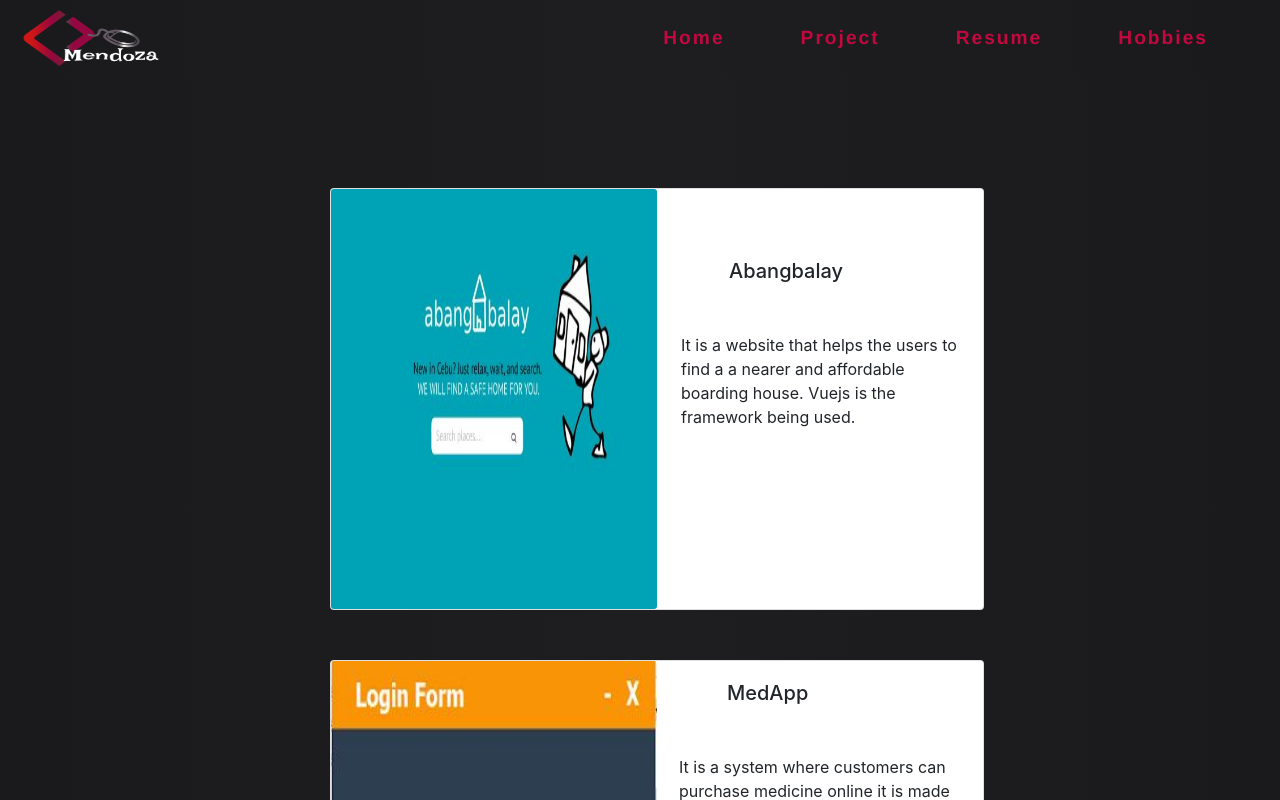
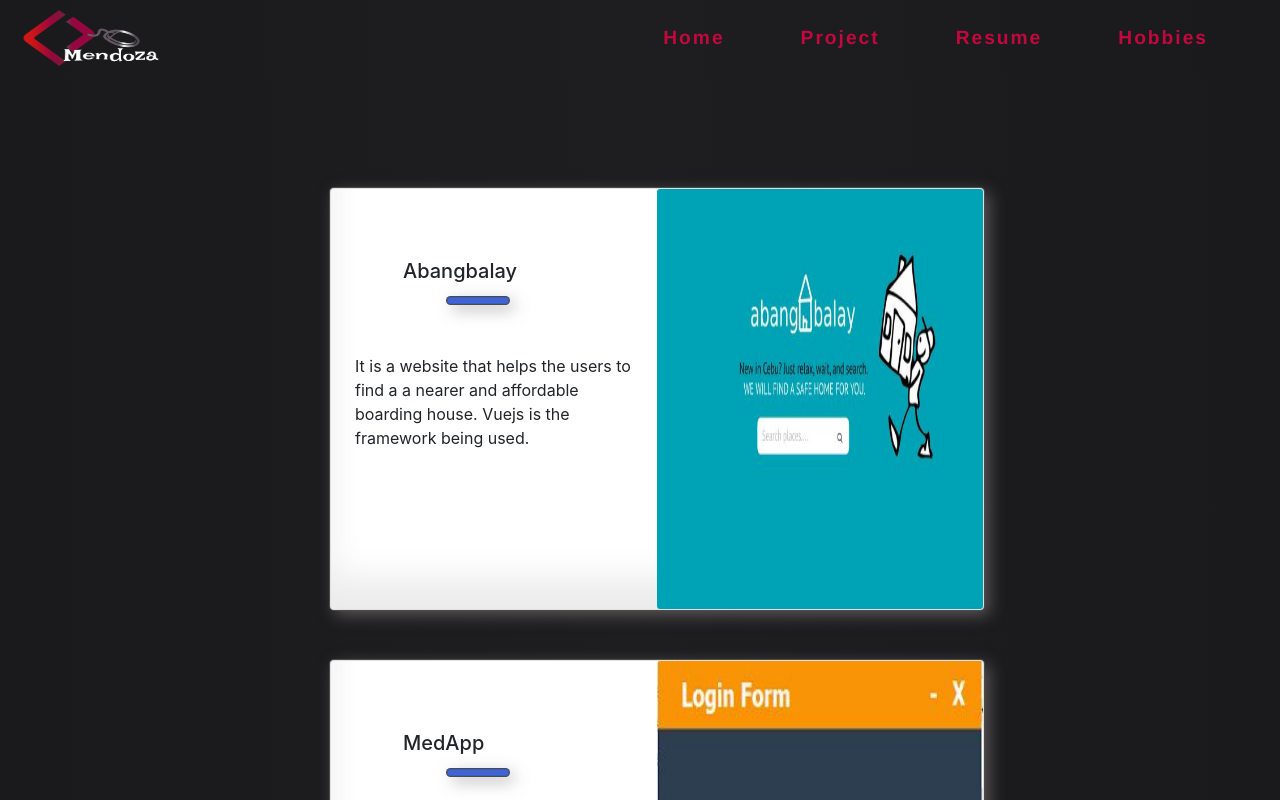
Before and after one commit to Gracejean/profile1, an Angular app: page /project in a window 1280 px wide. Shown: the top 800 px of the page. Built offline with nearby package versions, Linux system fonts and the light colour scheme.

Commit message:
you can do it

```diff
--- a/src/app/app.component.html
+++ b/src/app/app.component.html
@@ -23,7 +23,6 @@
     <router-outlet></router-outlet>
 
   </div>
-  <!-- <app-profile></app-profile> -->
   <div class="footer">
     <div class="row">
       <div class="col">
--- a/src/app/hobbies/hobbies.component.css
+++ b/src/app/hobbies/hobbies.component.css
@@ -6,13 +6,16 @@
 
 }
 .card {
-    /* padding: 20px;  */
+
     width: 402px;
     margin-top: 5%;
-    /* column-gap: 5%; */
-    /* text-align: justify; */
-    /* margin-left: 5%; */
-    /* margin: 5%; */
+    box-shadow:
+    inset 0 -2em 2em rgba(73, 71, 71, 0.1),
+          0 0  0 1px rgb(77, 74, 74),
+          0.3em 0.3em 1em rgba(126, 118, 118, 0.685);
+
+
+
 }
 
 main{
--- a/src/app/profile/profile.component.css
+++ b/src/app/profile/profile.component.css
@@ -48,15 +48,13 @@ i.card-img-top{
 }
 
     #back {
-        /* padding: 25px;  */
         width: 500px;
         height: 650px;
         margin-top: 1%;
             margin-bottom: 2%;
         position: relative;
         display: block;
-        background-color: rgba(214, 224, 226, 0.5);
-        /* box-shadow: 10px 10px #b9acb0; */
+        background-color:rgb(78,78,80);
 
     }
 
@@ -66,7 +64,7 @@ i.card-img-top{
         background-color: white;
         margin:100px ;
         margin-left: 185px;
-        background-color: rgba(214, 224, 226, 0.2);
+        background-color: rgb(78,78,80,0.5);
     }
 
     i.card-img-top{
@@ -99,7 +97,7 @@ i.card-img-top{
     }
 
     .post{
-        margin-left: 34%;
+        margin-left: 25%;
     }
 
     .card-text{
--- a/src/app/profile/profile.component.html
+++ b/src/app/profile/profile.component.html
@@ -1,22 +1,10 @@
 <div class="body">
-  <!-- <div class="card">
-    <img src="assets/hob3.jpg" class="card-img-top" alt="...">
-    <img src="assets/profile.jpg" alt="" class="image">
-    <div class="card-body">
-      <h5 class="card-title">Jeanilyn B. Mendoza</h5>
-      <span class="post">Web Developer</span><br><br>
-      <p class="card-text">Keep training and keep learning <br>until you get it right</p>
-    </div>
-  </div> -->
   <div class="card" id="back">
-    <!-- <img src="assets/hob3.jpg" class="card-img-top" alt="...">
-    <img src="assets/profile.jpg" alt="" class="image"> -->
     <div class="card" id="front">
       <img src="assets/profile.jpg" alt="" class="image">
       <div class="card-body">
         <h5 class="card-title">Jeanilyn B. Mendoza</h5>
         <span class="post">Web Developer</span><br><br>
-        <!-- <p class="card-text">Keep training and keep learning <br>until you get it right</p>? -->
       </div>
     </div>
     <div class="intro">
@@ -24,8 +12,7 @@
       <span>I'm Jeanilyn Mendoza,</span>
       <p>studied from University of San Carlos and take up Certificate in Computer Technology</p>
       <p>Keep training and keep learning <br>until you get it right</p>
+      <div class="card"></div>
     </div>
-
   </div>
-
 </div>
--- a/src/app/project/project.component.css
+++ b/src/app/project/project.component.css
@@ -15,6 +15,18 @@ main {
     max-width: 654px;
     margin-left: 33%;
     margin-top: 5%;
+    box-shadow:
+    inset 0 -2em 2em rgba(73, 71, 71, 0.1),
+          0 0  0 1px rgb(77, 74, 74),
+          0.3em 0.3em 1em rgba(126, 118, 118, 0.685);
+
+
+}
+
+#border {
+    background-color: royalblue;
+    height: 7px;
+    width: 62px;
 }
 
 .col-md-6 {
@@ -25,3 +37,17 @@ main {
 .card-img {
     height: 420px;
 }
+
+.card-body {
+    margin-top: 50px;
+    margin-left: 2px;
+}
+
+.card-title {
+    margin-left: 50px;
+}
+
+.card-text{
+    margin-top: 50px;
+    margin-left: 2px;
+}
--- a/src/app/project/project.component.html
+++ b/src/app/project/project.component.html
@@ -1,18 +1,18 @@
 <div class="head">
-  <!-- <main> -->
     <div class="card mb-3">
       <div class="row no-gutters">
         <div class="col-md-6">
-          <img src="assets/project1.jpg" class="card-img" alt="...">
-        </div>
-        <div class="col-md-6">
-          <div class="card-body" style="margin-top: 50px; margin-left: 2px;" >
-            <h5 class="card-title" style="margin-left: 50px;">Abangbalay</h5>
-            <p class="card-text" style="margin-top: 50px; margin-left: 2px;">It is a website that helps the users to
+          <div class="card-body">
+            <h5 class="card-title">Abangbalay</h5>
+            <div class="card" id="border" ></div>
+            <p class="card-text">It is a website that helps the users to
               find a
               a nearer and affordable boarding house.
               Vuejs is the framework being used.</p>
           </div>
+        </div>
+        <div class="col-md-6">
+          <img src="assets/project1.jpg" class="card-img" alt="...">
         </div>
       </div>
     </div>
@@ -20,17 +20,17 @@
     <div class="card mb-3">
       <div class="row no-gutters">
         <div class="col-md-6">
-          <img src="assets/project2.jpg" class="card-img" alt="...">
-        </div>
-        <div class="col-md-6">
           <div class="card-body">
-            <h5 class="card-title" style="margin-left: 50px;">MedApp</h5>
-            <p class="card-text" style="margin-top: 50px; margin-left: 2px;">It is a system where customers can purchase
+            <h5 class="card-title">MedApp</h5>
+            <div class="card" id="border" ></div>
+            <p class="card-text">It is a system where customers can purchase
               medicine online it is made with the use of java language</p>
           </div>
         </div>
+        <div class="col-md-6">
+          <img src="assets/project2.jpg" class="card-img" alt="...">
+        </div>
       </div>
     </div>
-  <!-- </main> -->
 
 </div>
--- a/src/app/resume/resume.component.css
+++ b/src/app/resume/resume.component.css
@@ -8,6 +8,9 @@
     width: 420px;
     padding: 10px;
     margin-left: 46%;
+}
+img {
+    width: 500px;
 }
 
 a {
```
Also changed, not shown: src/app/app.component.css (+0 -27 lines).
